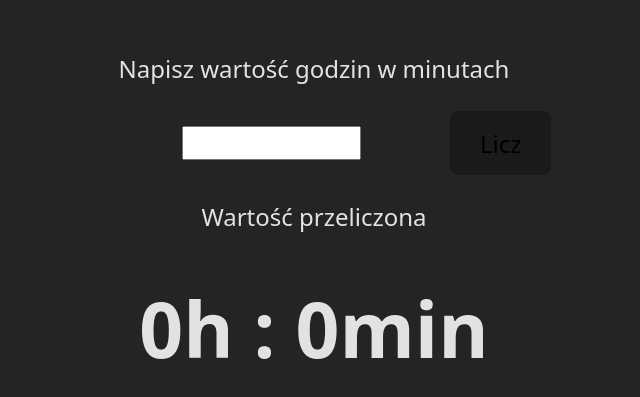
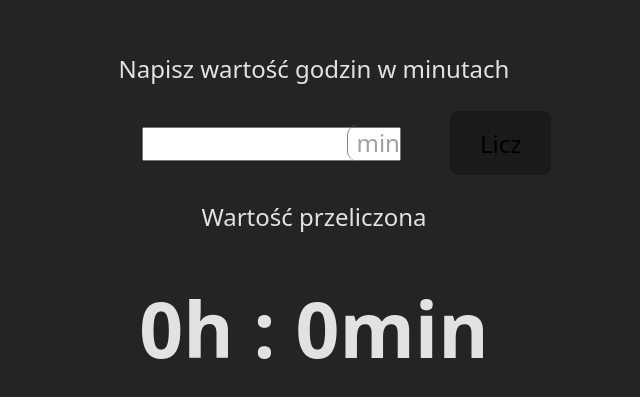
Before and after one commit to Aszlaczek/Counter, a React (Vite) app: page / in a window 1280 px wide. Shown: the part 175-572 px from the top of the page, without its empty margins (326-966 px from the left). Built offline with nearby package versions, Linux system fonts and the light colour scheme.

Commit message:
Small changes

```diff
--- a/src/App.css
+++ b/src/App.css
@@ -4,21 +4,40 @@
   padding: 2rem;
   text-align: center;
   font-size: clamp(.75rem, 10svw, 1.5rem);
+  overflow: hidden;
 }
 
 
-label {
-  &>.container {
+
+
+.container {
   display: grid;
   grid-template-columns: 80% 1fr;
   gap: .5rem;
+
+  .box {
+    position: relative;
+    place-self: center;
+    width: 80%;
+
+    &::after {
+      content: 'min';
+      position: absolute;
+      padding: 0 .5rem;
+      border-left: 1px solid gray;
+      border-radius: 10px 0px 0 10px;
+      place-content: center;
+      height: 100%;
+      right: 0rem;
+      top: 0;
+      color: rgba(128, 128, 128, 0.75);
     }
-}
+
 
     #inp {
       text-align: center;
       font-size: inherit;
-  width: 50%;
+      width: 92%;
       place-self: center;
 
       &::-webkit-inner-spin-button,
@@ -31,6 +50,9 @@ label {
 
     }
 
+  }
+}
+
 p {
   font-size: inherit;
 }
--- a/src/App.tsx
+++ b/src/App.tsx
@@ -21,7 +21,9 @@ function App() {
       <label htmlFor="inp">
         <p>Napisz wartość godzin w minutach</p>
         <div className="container">
-          <input type="number" name="inp" id="inp" onChange={e => setValue(e.target.value)} min={0} inputMode='numeric' />
+          <div className="box">
+            <input type="number" name="inp" id="inp" onChange={e => setValue(e.target.value)} min={0} inputMode='numeric' />
+          </div>
           <button type='submit'>Licz</button>
         </div>
       </label>
```
Lines whose indentation alone changed are shown as unchanged.
